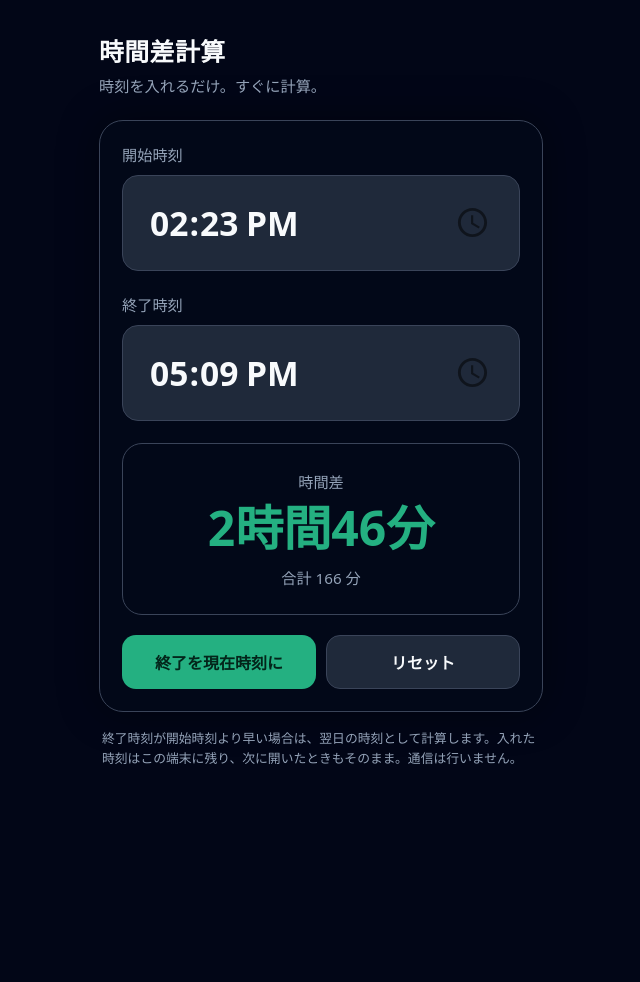
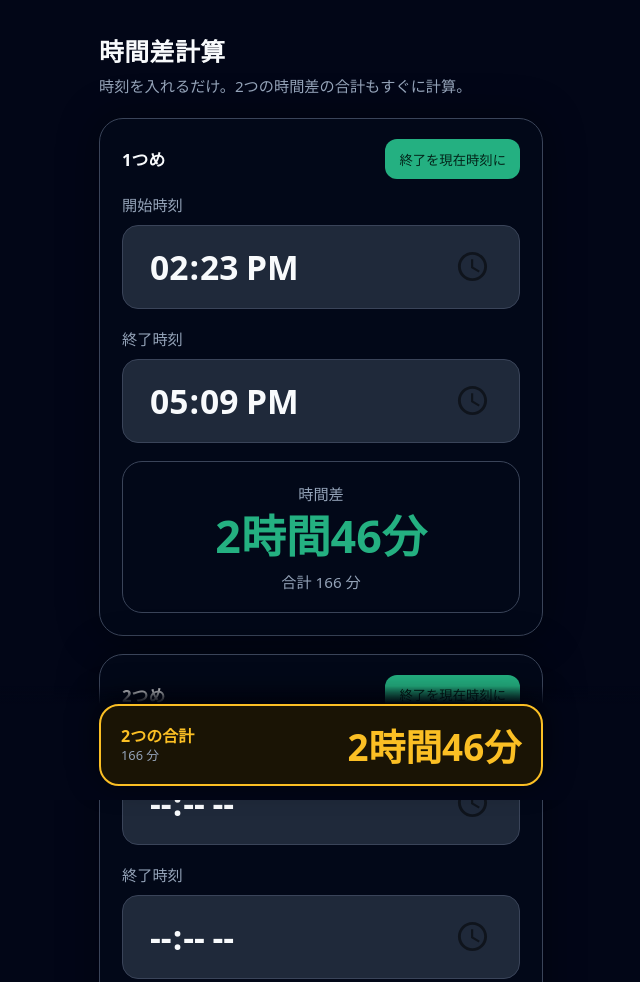
Before and after one commit to kazzki-max2323/my-web-toys, a plain HTML site: page time-calc/index.html in a window 1280 px wide. Shown: the top 982 px of the page, without its empty margins (319-959 px from the left). Before the commit the page ends 800 px from the top, so only its background shows below. Drawn offline with Linux system fonts and the light colour scheme.

Commit message:
時間差計算：2つ並べて、時間差の合計を画面下にいつも表示
- 1つめ・2つめの計算をたて に並べ、それぞれに「終了を現在時刻に」
- 2つの時間差を足した合計を画面の下に固定表示（片方だけでもOK）
- 前の版で入れた時刻は1つめに引きつぐ
- CACHE を time-calc-v2 に

Co-Authored-By: Claude Opus 5.5 <noreply@anthropic.com>
Claude-Session: https://claude.ai/code/session_01PV2MDnRP82Jm7PPLD3FzTs

```diff
--- a/time-calc/index.html
+++ b/time-calc/index.html
@@ -13,97 +13,121 @@
 <link rel="manifest" href="manifest.webmanifest">
 <title>時間差計算</title>
 <style>
-  :root { color-scheme: dark; --bg:#020617; --card:#020818; --line:#3a4459; --field:#1f293a; --text:#f8fafc; --muted:#94a3b8; --accent:#24b081; }
+  :root { color-scheme: dark; --bg:#020617; --card:#020818; --line:#3a4459; --field:#1f293a; --text:#f8fafc; --muted:#94a3b8; --accent:#24b081; --sum:#fbbf24; }
   * { box-sizing:border-box; -webkit-tap-highlight-color:transparent; }
   html, body { margin:0; background:var(--bg); color:var(--text); -webkit-text-size-adjust:100%; }
   body { min-height:100vh; font-family:system-ui,-apple-system,"Hiragino Sans","Noto Sans JP",sans-serif; display:flex; justify-content:center; }
-  main { width:min(100%,480px); padding:calc(24px + env(safe-area-inset-top)) 18px calc(24px + env(safe-area-inset-bottom)); }
+  main { width:min(100%,480px); padding:calc(24px + env(safe-area-inset-top)) 18px calc(130px + env(safe-area-inset-bottom)); }
   h1 { margin:8px 0 6px; font-size:1.55rem; font-weight:800; letter-spacing:.02em; }
-  .sub { margin:0 0 24px; color:var(--muted); font-size:.95rem; }
-  .card { background:var(--card); border:1px solid var(--line); border-radius:24px; padding:22px; box-shadow:0 0 40px #0006; }
+  .sub { margin:0 0 22px; color:var(--muted); font-size:.95rem; }
+  .card { background:var(--card); border:1px solid var(--line); border-radius:24px; padding:20px 22px 22px; box-shadow:0 0 40px #0006; margin-bottom:18px; }
+  .card-head { display:flex; align-items:center; justify-content:space-between; margin-bottom:14px; }
+  .card-title { font-weight:800; font-size:1.05rem; }
+  .now { border:0; border-radius:12px; min-height:40px; padding:8px 14px; font:700 .9rem/1 inherit; font-family:inherit; color:#03251a; background:var(--accent); cursor:pointer; white-space:nowrap; }
   label { display:block; color:var(--muted); font-size:.95rem; margin:0 0 10px; }
-  .field { margin-bottom:22px; }
-  input[type=time] { appearance:none; -webkit-appearance:none; display:block; width:100%; background:var(--field); color:var(--text); border:1px solid var(--line); border-radius:16px; padding:16px 26px; font:700 2.1rem/1.2 system-ui,-apple-system,sans-serif; min-height:96px; font-variant-numeric:tabular-nums; text-align:left; }
+  .field { margin-bottom:18px; }
+  input[type=time] { appearance:none; -webkit-appearance:none; display:block; width:100%; background:var(--field); color:var(--text); border:1px solid var(--line); border-radius:16px; padding:14px 26px; font:700 2.1rem/1.2 system-ui,-apple-system,sans-serif; min-height:84px; font-variant-numeric:tabular-nums; text-align:left; }
   input[type=time]:focus { outline:2px solid var(--accent); outline-offset:2px; }
   input[type=time]::-webkit-date-and-time-value { text-align:left; }
   input[type=time]::-webkit-calendar-picker-indicator { filter:invert(1); opacity:.5; }
-  .result { text-align:center; margin:4px 0 20px; padding:26px 10px; border-radius:20px; background:transparent; border:1px solid var(--line); }
-  .result-label { color:var(--muted); font-size:.95rem; margin-bottom:6px; }
-  #result { font-size:clamp(2rem,10vw,3rem); font-weight:800; line-height:1.25; color:var(--accent); font-variant-numeric:tabular-nums; }
-  #total { color:var(--muted); font-size:.95rem; margin-top:8px; min-height:1.2em; }
-  .buttons { display:grid; grid-template-columns:1fr 1fr; gap:10px; }
-  button { border:0; border-radius:14px; min-height:54px; padding:10px 6px; white-space:nowrap; font-size:1rem; font-weight:700; cursor:pointer; font-family:inherit; }
+  .result { text-align:center; padding:20px 10px; border-radius:20px; border:1px solid var(--line); }
+  .result-label { color:var(--muted); font-size:.95rem; margin-bottom:4px; }
+  .diff { font-size:clamp(2rem,10vw,2.8rem); font-weight:800; line-height:1.25; color:var(--accent); font-variant-numeric:tabular-nums; }
+  .mins { color:var(--muted); font-size:.95rem; margin-top:6px; min-height:1.2em; }
+  .reset { width:100%; border:1px solid var(--line); border-radius:14px; min-height:54px; padding:10px; font-size:1rem; font-weight:700; font-family:inherit; color:var(--text); background:var(--field); cursor:pointer; }
   button:active { transform:scale(.98); }
-  .clear { color:var(--text); background:var(--field); border:1px solid var(--line); }
-  .now { color:#03251a; background:var(--accent); }
   .hint { margin:16px 3px 0; color:var(--muted); font-size:.8rem; line-height:1.6; }
-  @media (max-width:360px) { main { padding-left:12px; padding-right:12px; } .card { padding:15px; } input[type=time] { font-size:1.8rem; padding:14px 18px; } }
+  .sumbar { position:fixed; left:0; right:0; bottom:0; display:flex; justify-content:center; background:linear-gradient(transparent, var(--bg) 18px); padding:18px 18px calc(14px + env(safe-area-inset-bottom)); z-index:10; }
+  .sumbox { width:min(100%,444px); display:flex; align-items:center; justify-content:space-between; gap:12px; background:#1a1405; border:2px solid var(--sum); border-radius:20px; padding:12px 20px; box-shadow:0 -6px 30px #000a; }
+  .sum-label { color:var(--sum); font-weight:800; font-size:1rem; line-height:1.3; }
+  .sum-label small { display:block; color:var(--muted); font-weight:500; font-size:.8rem; }
+  #sum { font-size:clamp(1.7rem,8vw,2.3rem); font-weight:800; color:var(--sum); font-variant-numeric:tabular-nums; white-space:nowrap; }
+  @media (max-width:360px) { main { padding-left:12px; padding-right:12px; } .card { padding:15px; } input[type=time] { font-size:1.8rem; padding:12px 18px; } }
 </style>
 </head>
 <body>
 <main>
   <h1>時間差計算</h1>
-  <p class="sub">時刻を入れるだけ。すぐに計算。</p>
-  <section class="card" aria-label="時間差計算">
-    <div class="field">
-      <label for="start">開始時刻</label>
-      <input id="start" type="time" value="14:23" step="60">
-    </div>
-    <div class="field">
-      <label for="end">終了時刻</label>
-      <input id="end" type="time" value="17:09" step="60">
-    </div>
+  <p class="sub">時刻を入れるだけ。2つの時間差の合計もすぐに計算。</p>
+  <div id="calcs"></div>
+  <button class="reset" id="reset" type="button">ぜんぶリセット</button>
+  <p class="hint">終了時刻が開始時刻より早い場合は、翌日の時刻として計算します。片方だけ入れたときは、入っているほうだけを合計します。入れた時刻はこの端末に残ります。通信は行いません。</p>
+</main>
+<div class="sumbar" aria-live="polite">
+  <div class="sumbox">
+    <div class="sum-label">2つの合計<small id="sumMins"></small></div>
+    <div id="sum">0時間0分</div>
+  </div>
+</div>
+<template id="tpl">
+  <section class="card">
+    <div class="card-head"><span class="card-title"></span><button class="now" type="button">終了を現在時刻に</button></div>
+    <div class="field"><label>開始時刻</label><input class="start" type="time" step="60"></div>
+    <div class="field"><label>終了時刻</label><input class="end" type="time" step="60"></div>
     <div class="result" aria-live="polite">
       <div class="result-label">時間差</div>
-      <div id="result">2時間46分</div>
-      <div id="total">合計 166 分</div>
-    </div>
-    <div class="buttons">
-      <button class="now" id="setNow" type="button">終了を現在時刻に</button>
-      <button class="clear" id="reset" type="button">リセット</button>
+      <div class="diff"></div>
+      <div class="mins"></div>
     </div>
   </section>
-  <p class="hint">終了時刻が開始時刻より早い場合は、翌日の時刻として計算します。入れた時刻はこの端末に残り、次に開いたときもそのまま。通信は行いません。</p>
-</main>
+</template>
 <script>
-const start = document.getElementById('start');
-const end = document.getElementById('end');
-const result = document.getElementById('result');
-const total = document.getElementById('total');
-const KEY = 'time-calc:last';
-try { const s = JSON.parse(localStorage.getItem(KEY) || 'null'); if (s) { start.value = s.start || ''; end.value = s.end || ''; } } catch (e) {}
+const KEY = 'time-calc:v2';
+const N = 2;
+const DEFAULTS = [{ start: '14:23', end: '17:09' }, { start: '', end: '' }];
+let saved = null;
+try { saved = JSON.parse(localStorage.getItem(KEY) || 'null'); } catch (e) {}
+if (!saved) { // 前の版で入れた時刻があれば1つめに引きつぐ
+  try { const old = JSON.parse(localStorage.getItem('time-calc:last') || 'null'); if (old) saved = [old, DEFAULTS[1]]; } catch (e) {}
+}
+saved = saved || DEFAULTS;
+const calcsEl = document.getElementById('calcs');
+const tpl = document.getElementById('tpl');
+const rows = [];
+for (let i = 0; i < N; i++) {
+  const el = tpl.content.firstElementChild.cloneNode(true);
+  const start = el.querySelector('.start'), end = el.querySelector('.end');
+  start.id = 'start' + i; end.id = 'end' + i;
+  el.querySelectorAll('label')[0].htmlFor = start.id;
+  el.querySelectorAll('label')[1].htmlFor = end.id;
+  el.querySelector('.card-title').textContent = ['1つめ', '2つめ'][i];
+  el.setAttribute('aria-label', `時間差 ${i + 1}`);
+  start.value = (saved[i] && saved[i].start) || '';
+  end.value = (saved[i] && saved[i].end) || '';
+  const row = { start, end, diff: el.querySelector('.diff'), mins: el.querySelector('.mins') };
+  for (const inp of [start, end]) { inp.addEventListener('input', calculate); inp.addEventListener('change', calculate); }
+  el.querySelector('.now').addEventListener('click', () => {
+    const d = new Date();
+    end.value = `${String(d.getHours()).padStart(2,'0')}:${String(d.getMinutes()).padStart(2,'0')}`;
+    calculate();
+  });
+  rows.push(row);
+  calcsEl.appendChild(el);
+}
 function minutesOf(value) {
   if (!value) return null;
   const [h, m] = value.split(':').map(Number);
   return h * 60 + m;
 }
+const hm = m => `${Math.floor(m / 60)}時間${m % 60}分`;
 function calculate() {
-  try { localStorage.setItem(KEY, JSON.stringify({ start: start.value, end: end.value })); } catch (e) {}
-  const a = minutesOf(start.value), b = minutesOf(end.value);
-  if (a === null || b === null) {
-    result.textContent = '時刻を入力';
-    total.textContent = '';
-    return;
+  try { localStorage.setItem(KEY, JSON.stringify(rows.map(r => ({ start: r.start.value, end: r.end.value })))); } catch (e) {}
+  let sum = 0, count = 0;
+  for (const r of rows) {
+    const a = minutesOf(r.start.value), b = minutesOf(r.end.value);
+    if (a === null || b === null) { r.diff.textContent = '時刻を入力'; r.mins.textContent = ''; continue; }
+    let diff = b - a;
+    const nextDay = diff < 0;
+    if (nextDay) diff += 24 * 60;
+    r.diff.textContent = hm(diff);
+    r.mins.textContent = `合計 ${diff} 分` + (nextDay ? '（翌日）' : '');
+    sum += diff; count++;
   }
-  let diff = b - a;
-  const nextDay = diff < 0;
-  if (nextDay) diff += 24 * 60;
-  const hours = Math.floor(diff / 60), mins = diff % 60;
-  result.textContent = `${hours}時間${mins}分`;
-  total.textContent = `合計 ${diff} 分` + (nextDay ? '（翌日）' : '');
+  document.getElementById('sum').textContent = hm(sum);
+  document.getElementById('sumMins').textContent = count ? `${sum} 分` : '時刻を入力';
 }
-start.addEventListener('input', calculate);
-end.addEventListener('input', calculate);
-start.addEventListener('change', calculate);
-end.addEventListener('change', calculate);
-document.getElementById('setNow').addEventListener('click', () => {
-  const d = new Date();
-  end.value = `${String(d.getHours()).padStart(2,'0')}:${String(d.getMinutes()).padStart(2,'0')}`;
-  calculate();
-});
 document.getElementById('reset').addEventListener('click', () => {
-  start.value = '';
-  end.value = '';
+  for (const r of rows) { r.start.value = ''; r.end.value = ''; }
   calculate();
 });
 calculate();
--- a/time-calc/sw.js
+++ b/time-calc/sw.js
@@ -3,7 +3,7 @@
 //  - インストール時は画面の部品（CORE）だけを保存する。大きい音声・動画をまとめて取りにいくと、1つ失敗しただけで更新が止まるため
 //  - 音声・動画は使ったときに MEDIA に保存し、版が変わっても消さない
 //  - いつもネットの最新版を先に取りにいき（変わっていなければ304で軽い）、つながらない・遅いときだけ保存した物を使う
-const CACHE='time-calc-v1',MEDIA='time-calc-media';
+const CACHE='time-calc-v2',MEDIA='time-calc-media';
 const CORE=['./','index.html','manifest.webmanifest','icon-192.png','icon-512.png','apple-touch-icon.png'];
 const IS_MEDIA=/\.(mp3|m4a|ogg|wav|mp4|webm)$/i;
 
```
